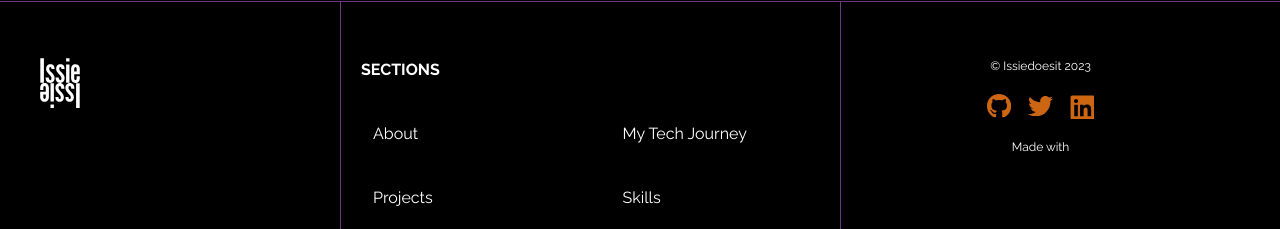
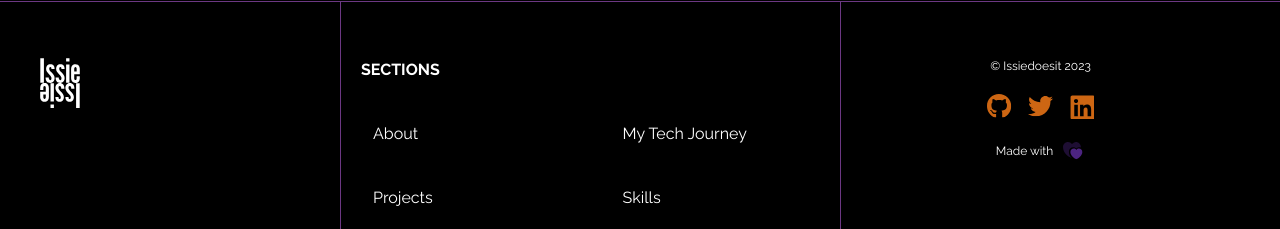
Before and after one commit to Issiedoesit/issie, a React (Vite) app: page / in a window 1280 px wide. Shown: the part 7021-7250 px from the top of the page. Built offline with nearby package versions, Linux system fonts and the light colour scheme; a web font is replaced by a local one.

Commit message:
hide floating link initially

```diff
--- a/src/components/Footer/Footer.jsx
+++ b/src/components/Footer/Footer.jsx
@@ -7,12 +7,11 @@ import SocialLinks from '../../reusables/SocialLinks';
 
 const Footer = () => {
     const {variant} = useThemeStore(state=>state.theme)
+
     function handleIntersection(isVisible) {
         const childElement = document.querySelector('#floatingLinks');
         if (isVisible) {
           childElement.style.display = 'none';
-        } else {
-          childElement.style.display = 'flex';
         }
       }
 
@@ -44,8 +43,14 @@ const Footer = () => {
                 <div className='mx-auto w-fit'>
                     <SocialLinks />
                 </div>
-                <div className='text-xs'>
-                    <p>Made with </p>
+                <div className='text-xs flex items-center gap-2 mx-auto w-fit'>
+                    <p>
+                        Made with
+                    </p>
+                    <svg className='inline-block animate-pulse' width="24" height="24" viewBox="0 0 24 24" fill="none" xmlns="http://www.w3.org/2000/svg">
+                        <path opacity="0.4" d="M19.86 8.09199C19.86 8.24199 19.86 8.39199 19.85 8.53199C18.32 7.96199 16.52 8.31199 15.32 9.39199C14.5027 8.65505 13.4404 8.24867 12.34 8.25199C9.88 8.25199 7.88 10.262 7.88 12.742C7.88 15.572 9.3 17.642 10.66 18.982C10.55 18.972 10.46 18.952 10.38 18.922C7.79 18.032 2 14.352 2 8.09199C2 5.33199 4.22 3.10199 6.96 3.10199C8.59 3.10199 10.03 3.88199 10.93 5.09199C11.3914 4.47443 11.9905 3.973 12.6797 3.62755C13.3689 3.2821 14.1291 3.10214 14.9 3.10199C17.64 3.10199 19.86 5.33199 19.86 8.09199Z" fill="#9747FF"/>
+                        <path d="M18 9.59C16.93 9.59 15.96 10.11 15.36 10.91C14.76 10.11 13.8 9.59 12.72 9.59C10.9 9.59 9.42 11.07 9.42 12.91C9.42 13.62 9.53 14.27 9.73 14.87C10.67 17.84 13.56 19.61 14.99 20.1C15.19 20.17 15.52 20.17 15.73 20.1C17.16 19.61 20.05 17.84 20.99 14.87C21.19 14.26 21.3 13.61 21.3 12.91C21.3 11.07 19.82 9.59 18 9.59Z" fill="#9747FF"/>
+                    </svg>
                 </div>
             </div>
         </footer>
--- a/src/components/Home/HeroHome.jsx
+++ b/src/components/Home/HeroHome.jsx
@@ -54,7 +54,7 @@ const HeroHome = () => {
                 </div>
             </div>
         </SectionWrap>
-        <SocialLinks id={'floatingLinks'} altStyling={`${variant == 'light' ? 'bg-black' : 'bg-white'} px-2 py-2 rounded-md shadow-md fixed left-0 z-20 top-fiftyPercent -translate-y-fiftyPercent flex flex-col items-center gap-4`} />
+        <SocialLinks id={'floatingLinks'} altStyling={`${variant == 'light' ? 'bg-black' : 'bg-white'} hidden px-2 py-2 rounded-md shadow-md fixed left-0 z-20 top-fiftyPercent -translate-y-fiftyPercent flex-col items-center gap-4`} />
     </InView>
   )
 }
```
Also changed, not shown: vite.config.js.timestamp-1677945179053.mjs (deleted, +0 -10 lines).
